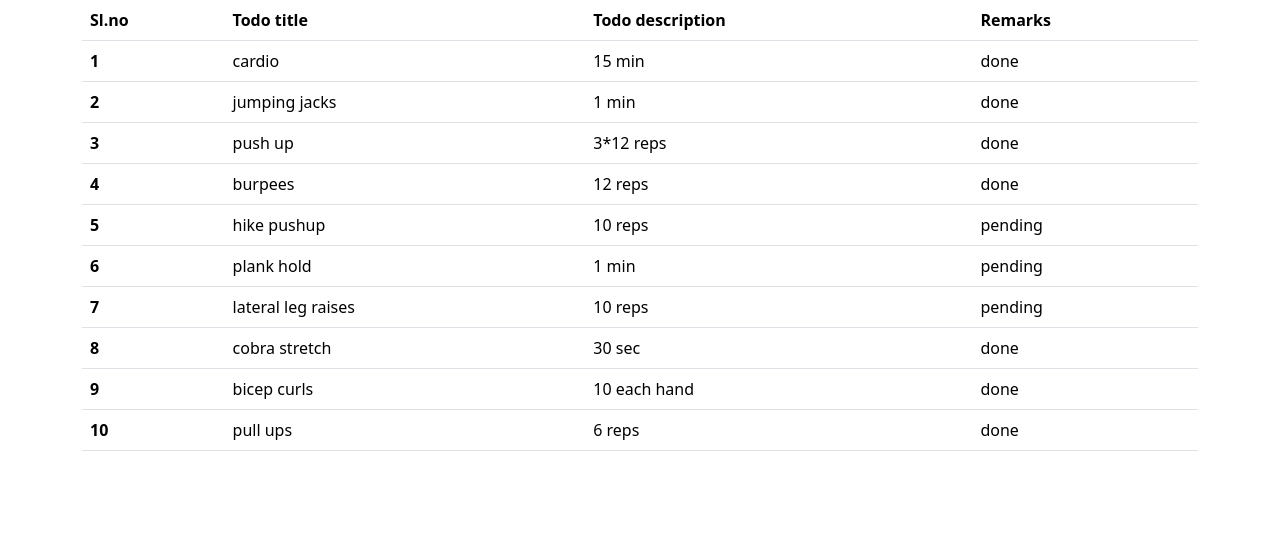
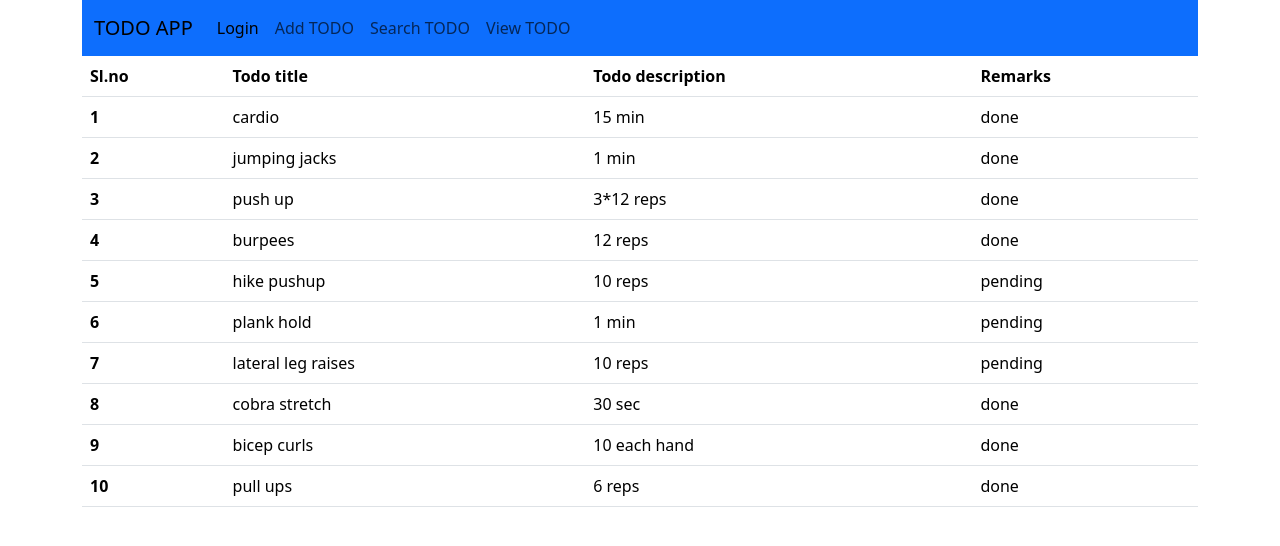
Before and after one commit to JAGAN7620/TO-DO-app, a plain HTML site: page viewall.html in a window 1280 px wide. Drawn offline with nearby package versions, Linux system fonts and the light colour scheme.

Commit message:
TO DO APP

```diff
--- a/viewall.html
+++ b/viewall.html
@@ -12,6 +12,44 @@
 <body>
 
 <div class="container">
+
+
+    <nav class="navbar navbar-expand-lg bg-primary">
+        <div class="container-fluid">
+          <a class="navbar-brand" href="#">TODO APP</a>
+          <button class="navbar-toggler" type="button" data-bs-toggle="collapse" data-bs-target="#navbarNavAltMarkup" aria-controls="navbarNavAltMarkup" aria-expanded="false" aria-label="Toggle navigation">
+            <span class="navbar-toggler-icon"></span>
+          </button>
+          <div class="collapse navbar-collapse" id="navbarNavAltMarkup">
+            <div class="navbar-nav">
+              <a class="nav-link active" aria-current="page" href="login.html">Login</a>
+              <a class="nav-link" href="add.html">Add TODO</a>
+              <a class="nav-link" href="search.html">Search TODO</a>
+              <a class="nav-link" href="viewall.html">View TODO</a>
+            </div>
+          </div>
+        </div>
+      </nav>
+
+
+
+
+
+
+
+
+
+
+
+
+
+
+
+
+
+
+
+
     <div class="row">
         <div class="col col-12 col-sm-12 col-md-12 col-lg-12 col-xl-12 col-xxl-12">
             <div class="row g-row">
```
Also changed, not shown: add.html (+37 -0 lines), index.html (+30 -0 lines), login.html (+33 -0 lines), search.html (+33 -0 lines).
